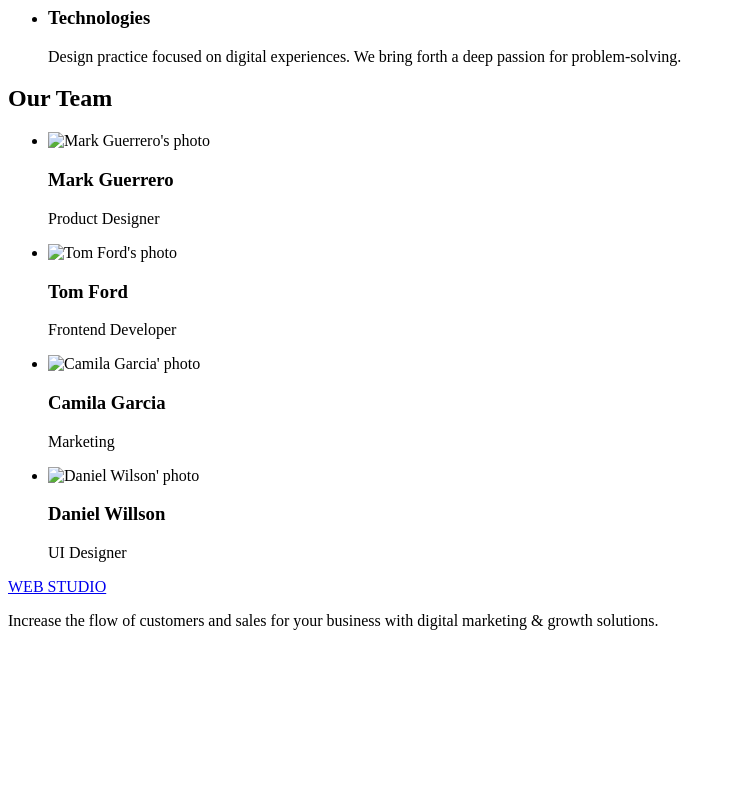
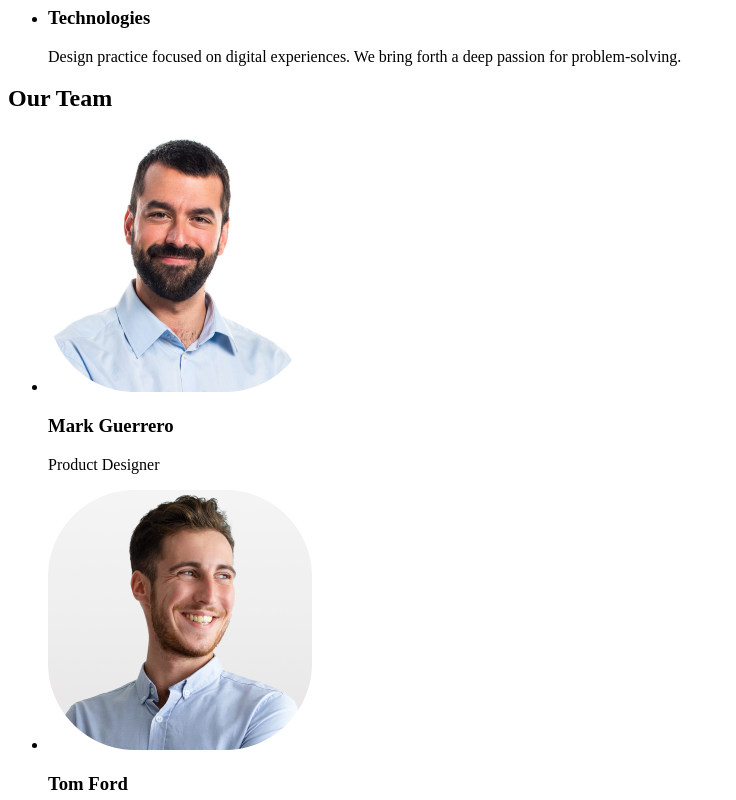
Before and after one commit to CelalNUzum/goit-markup-hw-01, a plain HTML site: page index.html in a window 1280 px wide. Shown: the part 480-1280 px from the top of the page, without its empty margins (0-736 px from the left). Before the commit the page ends 1126 px from the top, so only its background shows below. Drawn offline with Linux system fonts and the light colour scheme.

Commit message:
photo's names changes

```diff
--- a/index.html
+++ b/index.html
@@ -63,7 +63,7 @@
         <ul>
           <li>
             <img
-              src="images\img.jpg"
+              src="images\marksPhoto.jpg"
               alt="Mark Guerrero's photo"
               width="264"
               height="260"
@@ -73,7 +73,7 @@
           </li>
           <li>
             <img
-              src="images\img (1).jpg"
+              src="images\tomsPhoto.jpg"
               alt="Tom Ford's photo"
               width="264"
               height="260"
@@ -83,7 +83,7 @@
           </li>
           <li>
             <img
-              src="images\img (2).jpg"
+              src="images\camilasPhoto.jpg"
               alt="Camila Garcia' photo"
               width="264"
               height="260"
@@ -93,7 +93,7 @@
           </li>
           <li>
             <img
-              src="images\img (3).jpg"
+              src="images\danielsPhoto.jpg"
               alt="Daniel Wilson' photo"
               width="264"
               height="260"
```
